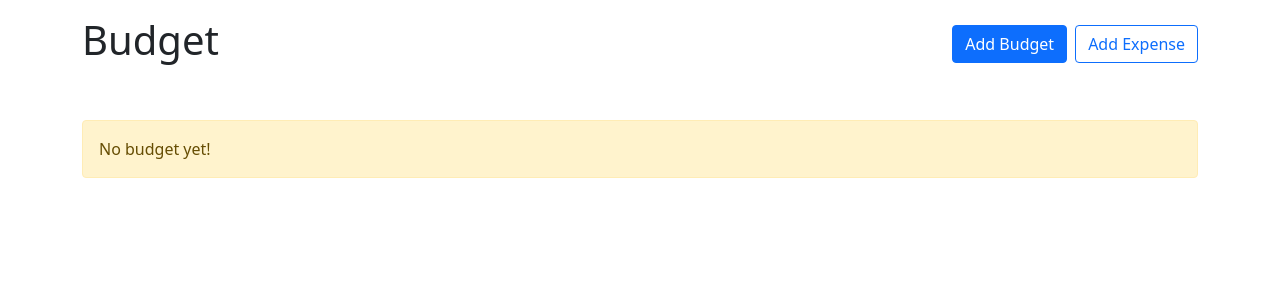
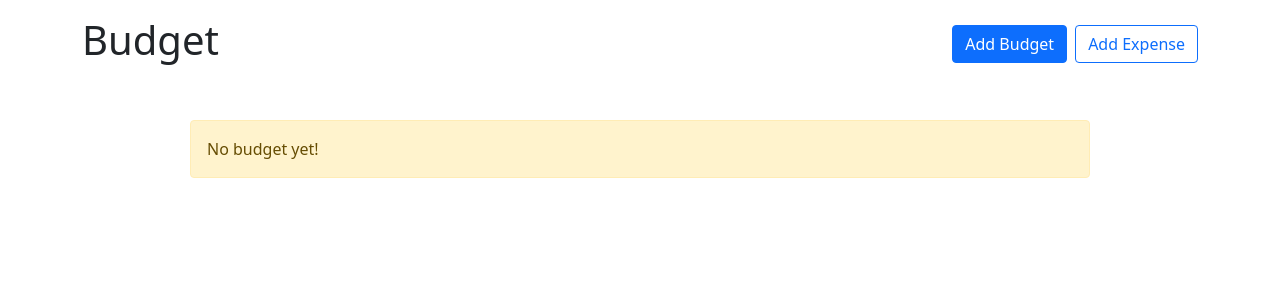
Before and after one commit to alptarla/save-money, a React (Create React App) app: page / in a window 1280 px wide. Shown: the top 300 px of the page. Built offline with nearby package versions, Linux system fonts and the light colour scheme.

Commit message:
Wrap main section to container

```diff
--- a/src/App.js
+++ b/src/App.js
@@ -112,7 +112,7 @@ function App() {
           onAddBudget={showBudgetModal(true)}
           onAddExpense={showExpenseModal(true)}
         />
-        <main className="my-5">
+        <main className="my-5" style={{ maxWidth: 900, margin: 'auto' }}>
           {budgets.length ? (
             <Stack direction="vertical" gap={5}>
               {budgets.map((budget) => (
```
